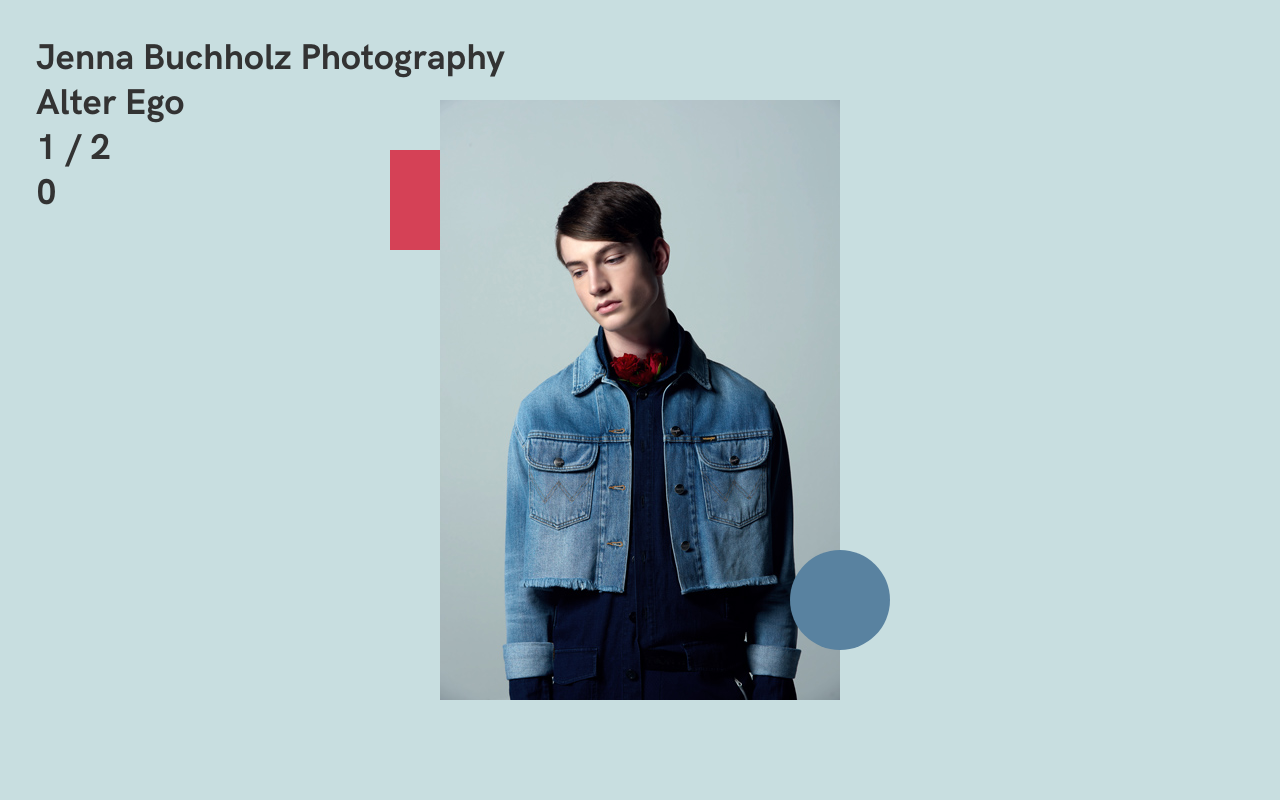
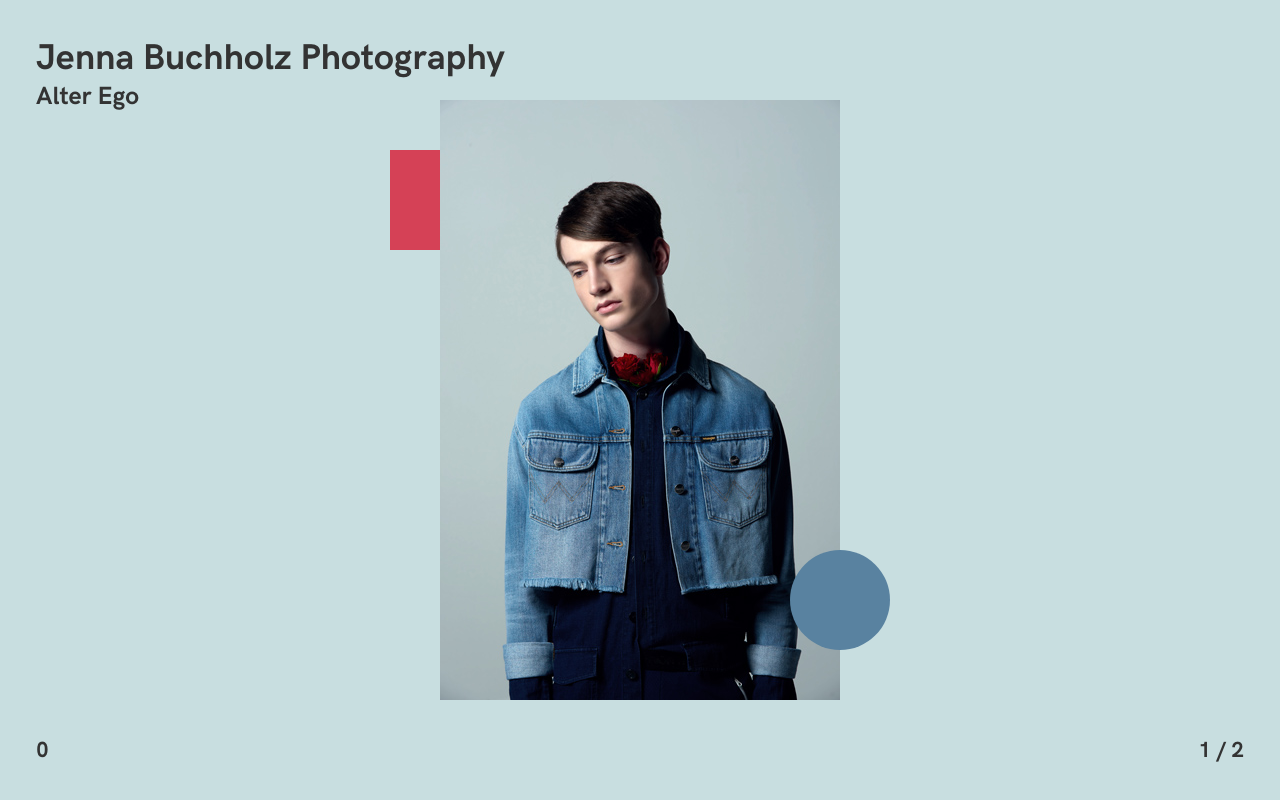
Before and after one commit to Alexcmyk/Jenna-Buchholz-Photography, a plain HTML site: page index.html in a window 1280 px wide. Shown: the top 800 px of the page. Drawn offline with Linux system fonts and the light colour scheme.

Commit message:
moved scroll tracker html elements to bottom

```diff
--- a/style.css
+++ b/style.css
@@ -184,6 +184,24 @@ section {
   padding: 80px;
 }
 
+div.pixels {
+  font-size: 22px;
+  position: fixed;
+  bottom: 36px;
+  left: 36px;
+}
+
+div.page {
+  font-size: 22px;
+  position: fixed;
+  bottom: 36px;
+  right: 36px;
+}
+
+div.client {
+  font-size: 25px;
+}
+
 span {
   font-size: 14px;
   color: rgba(0, 0, 0, 0.3);
```
